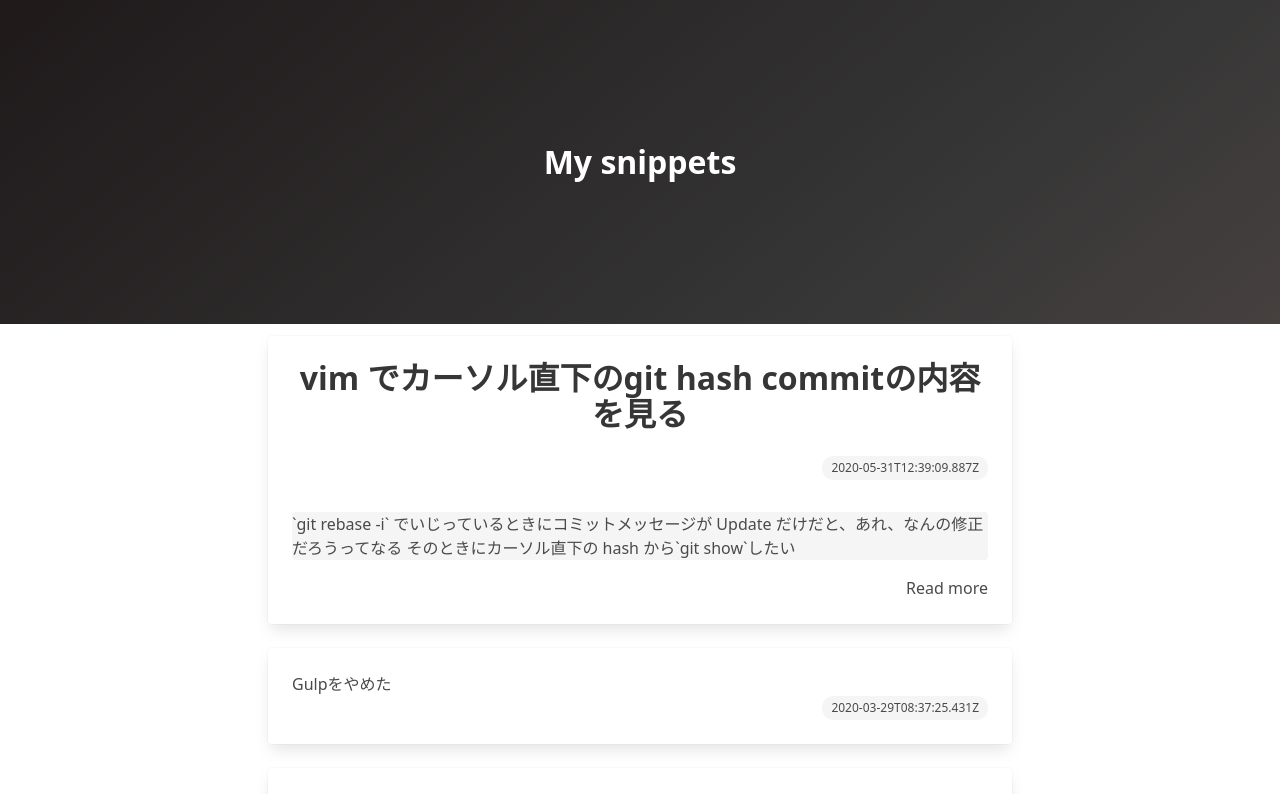
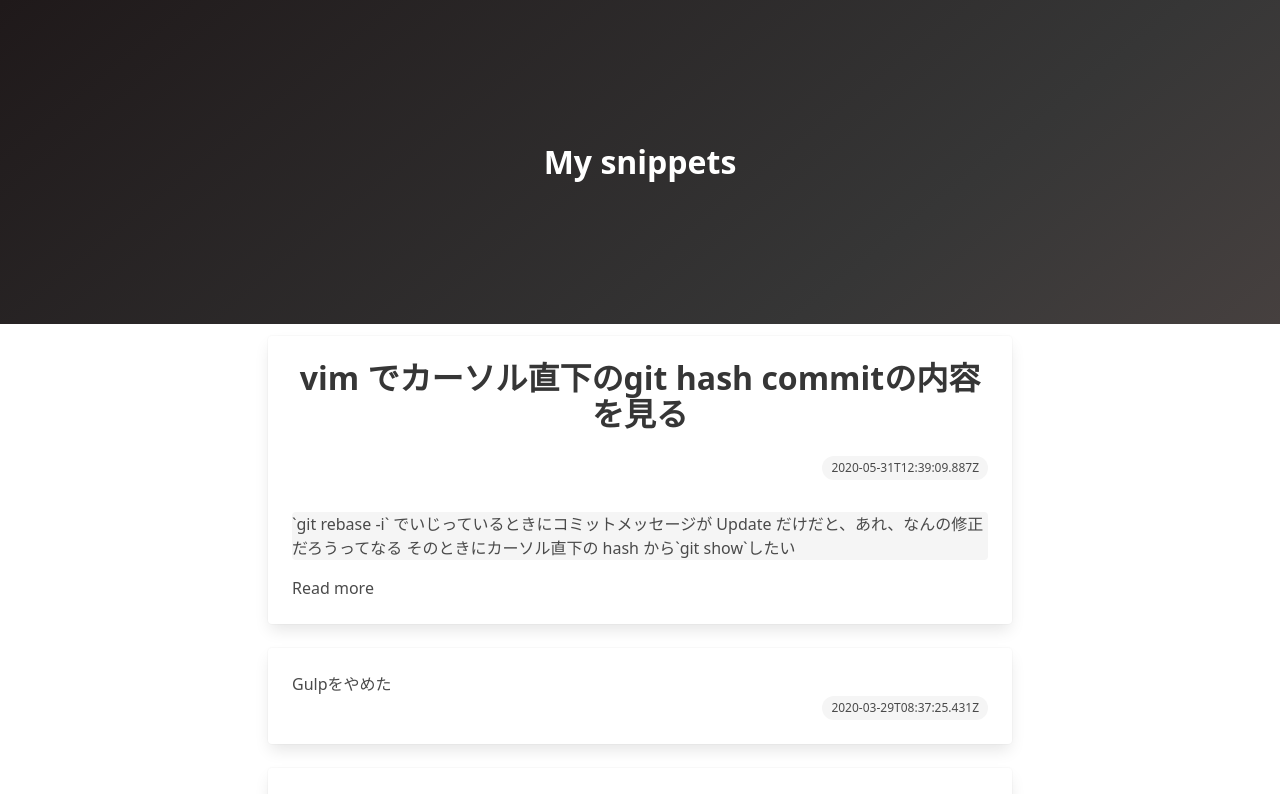
Before and after one commit to mijime/mijime.github.io, a Next.js app: page / in a window 1280 px wide. Shown: the top 794 px of the page. Built offline with nearby package versions, Linux system fonts and the light colour scheme.

Commit message:
記事へのリンクは左に寄せる

```diff
--- a/pages/index.tsx
+++ b/pages/index.tsx
@@ -19,7 +19,7 @@ export default function Index({ posts, postCount }: IndexProps) {
       <div className="block">
         <ArticleCard {...posts[0]}>
           <p className="message">{posts[0].content.slice(0, 100)}</p>
-          <p className="has-text-right">
+          <p>
             <Link href={`/post/${posts[0].slug}`}>Read more</Link>
           </p>
         </ArticleCard>
```
